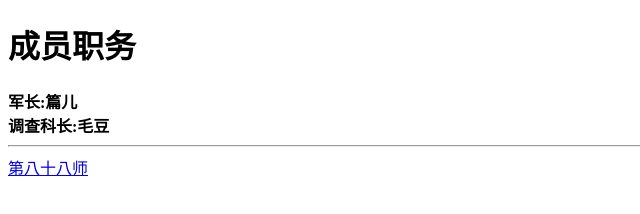
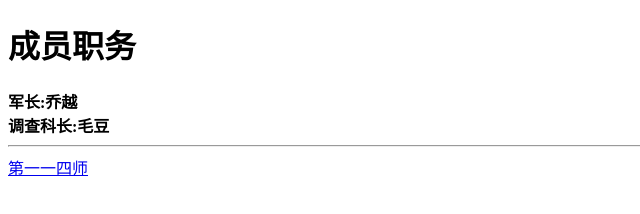
Before and after one commit to broken-0110/website, a plain HTML site: page index.html in a window 1280 px wide. Shown: the full height of the page, 0-640 px from the left. Drawn offline with Linux system fonts and the light colour scheme.

Commit message:
Update index.html

```diff
--- a/index.html
+++ b/index.html
@@ -3,15 +3,15 @@
 <head>
     <meta charset="UTF-8">
     <meta name="viewport" content="width=device-width, initial-scale=1.0">
-    <title>第八十八师</title>
+    <title>一空输site</title>
 </head>
 <body>
     <h1>成员职务</h1>
-    <strong>军长:篇儿</strong>
+    <strong>军长:乔越</strong>
     <br>
     <strong>调查科长:毛豆</strong>
     <hr>
-    <a href="./Broken.mp4">第八十八师</a>
+    <a href="./Broken.mp4">第一一四师</a>
 </body>
 
 </html>
```
